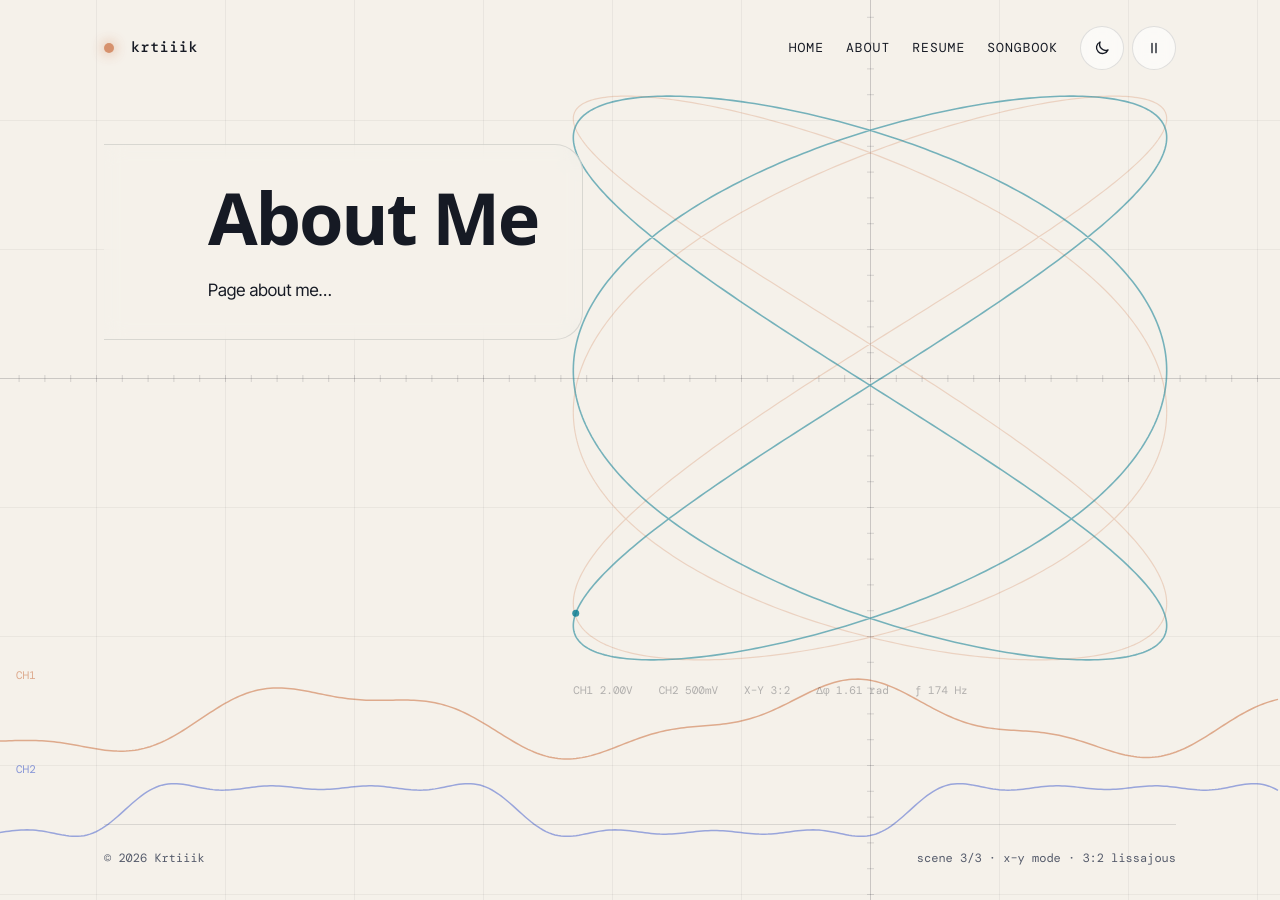
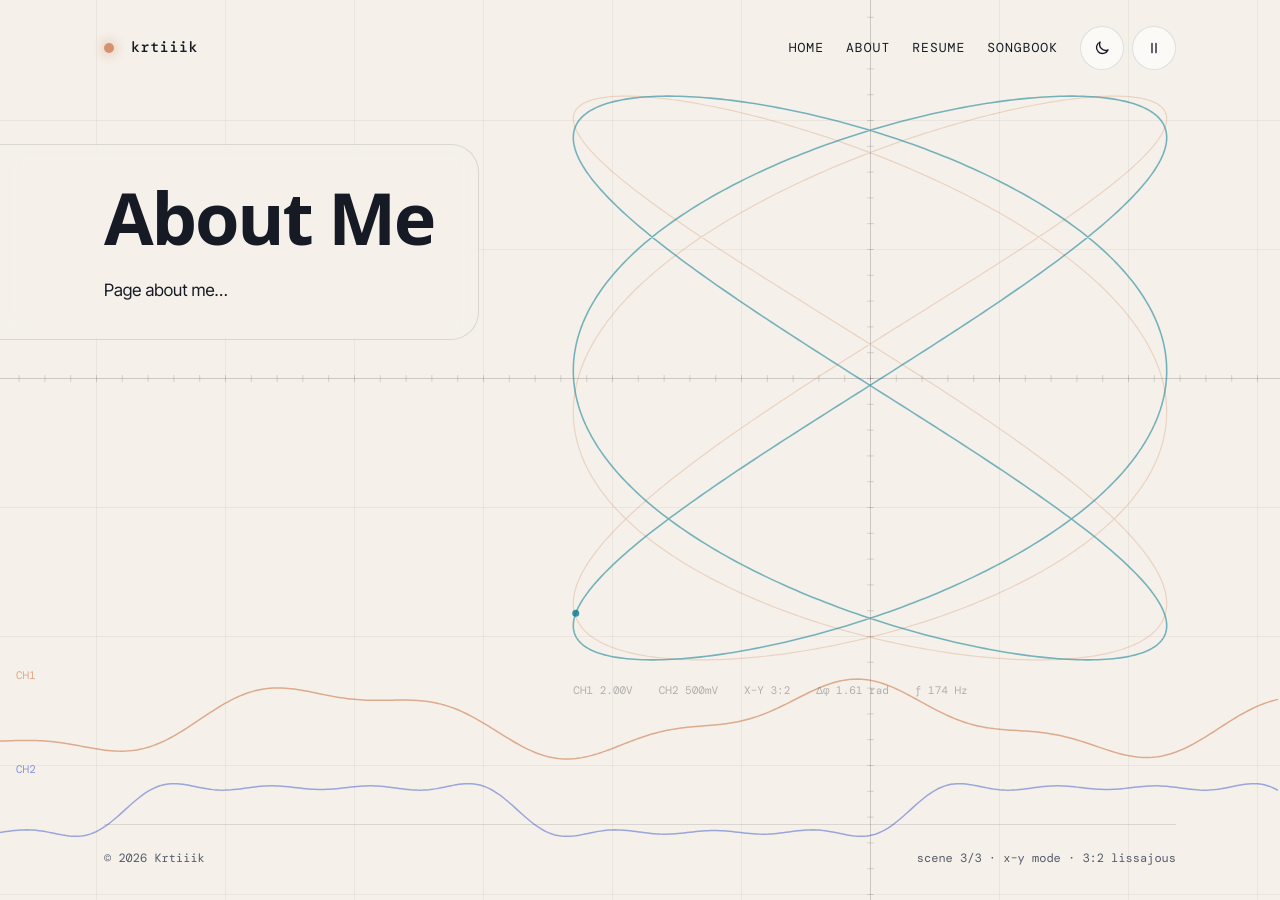
Before and after one commit to Krtiiik/krtiiik.github.io, a Jekyll site: the page built from about.md, in a window 1280 px wide. Built offline with Jekyll 4.4.1, drawn with Linux system fonts in a browser that asks for light colours; some web fonts are replaced.

Commit message:
fix: let content-page panels reach the left screen edge
Co-Authored-By: Claude Opus 5.5 <noreply@anthropic.com>

```diff
--- a/assets/css/stylesheet.css
+++ b/assets/css/stylesheet.css
@@ -360,7 +360,8 @@ html:not(.js) .controls {
 
 .page {
     align-self: flex-start;
-    margin: 48px 0 88px;
+    /* block margins only: the inline margin belongs to .panel */
+    margin-block: 48px 88px;
 }
 
 .page-title {
@@ -435,6 +436,6 @@ html:not(.js) .controls {
     }
 
     .page {
-        margin: 24px 0 64px;
+        margin-block: 24px 64px;
     }
 }
```
